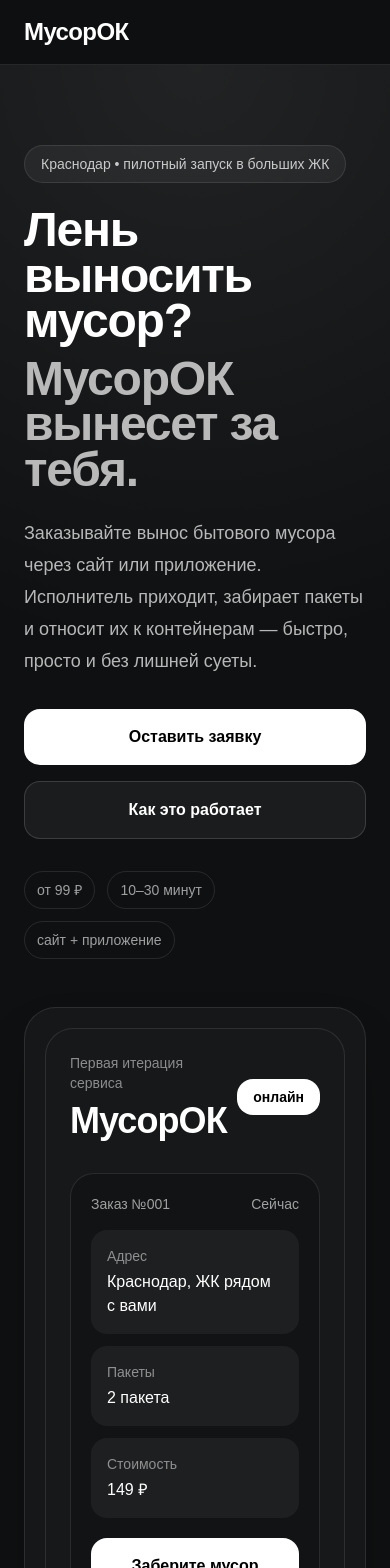
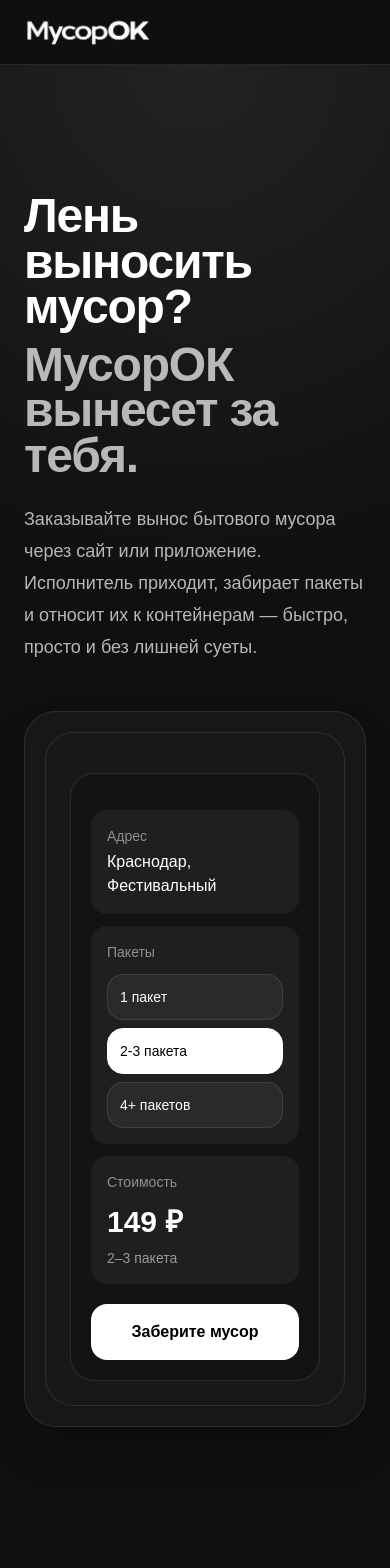
Before and after one commit to tionofficialwork/musorok-site, a Next.js app: page / in a window 390 px wide. Shown: the top 1568 px of the page. Built offline with nearby package versions, Linux system fonts and the light colour scheme.

Commit message:
clear head and take map

```diff
--- a/app/page.tsx
+++ b/app/page.tsx
@@ -1,4 +1,6 @@
-export default function MusorokLanding() {
+import { useMemo, useState } from "react";
+
+export default function Home() {
   const steps = [
     {
       title: "Оставляете заявку",
@@ -15,9 +17,9 @@ export default function MusorokLanding() {
   ];
 
   const prices = [
-    { name: "Базовый", price: "99 ₽", desc: "1 пакет бытового мусора" },
-    { name: "Семейный", price: "149 ₽", desc: "2–3 пакета" },
-    { name: "Много всего", price: "от 199 ₽", desc: "4+ пакета или объёмный заказ" },
+    { id: "1", name: "Базовый", price: 99, label: "99 ₽", desc: "1 пакет бытового мусора" },
+    { id: "2-3", name: "Семейный", price: 149, label: "149 ₽", desc: "2–3 пакета" },
+    { id: "4+", name: "Много всего", price: 199, label: "от 199 ₽", desc: "4+ пакета или объёмный заказ" },
   ];
 
   const audience = [
@@ -44,20 +46,51 @@ export default function MusorokLanding() {
     },
   ];
 
+  const krasnodarAreas = [
+    "Фестивальный",
+    "Юбилейный",
+    "Центральный",
+    "Черёмушки",
+    "Гидростроителей",
+    "Пашковский",
+    "Западный обход",
+    "Немецкая деревня",
+  ];
+
+  const [isAddressOpen, setIsAddressOpen] = useState(false);
+  const [addressMode, setAddressMode] = useState<"map" | "manual">("map");
+  const [selectedArea, setSelectedArea] = useState("Фестивальный");
+  const [manualAddress, setManualAddress] = useState("");
+  const [selectedPackageId, setSelectedPackageId] = useState("2-3");
+
+  const selectedPrice = useMemo(() => {
+    return prices.find((item) => item.id === selectedPackageId) ?? prices[1];
+  }, [prices, selectedPackageId]);
+
+  const addressLabel = addressMode === "manual"
+    ? manualAddress || "Введите адрес вручную"
+    : `Краснодар, ${selectedArea}`;
+
   return (
     <div className="min-h-screen bg-[#0f1011] text-white">
       <header className="sticky top-0 z-40 border-b border-white/10 bg-[#0f1011]/90 backdrop-blur">
         <div className="mx-auto flex max-w-7xl items-center justify-between px-6 py-4 lg:px-8">
           <div className="flex items-center gap-3">
-  		<div className="text-2xl font-extrabold tracking-tight text-white">
-  			МусорОК
-  		</div>
-            <span className="hidden text-sm text-white/60 md:block">Сервис выноса мусора по кнопке</span>
+            <img src="/musorok-logo-removebg-preview.png" alt="МусорОК" className="h-8 w-auto" />
+            <span className="hidden text-sm text-white/60 md:block">
+              Сервис выноса мусора в Краснодаре
+            </span>
           </div>
           <nav className="hidden items-center gap-6 text-sm text-white/75 md:flex">
-            <a href="#how" className="transition hover:text-white">Как это работает</a>
-            <a href="#prices" className="transition hover:text-white">Тарифы</a>
-            <a href="#faq" className="transition hover:text-white">FAQ</a>
+            <a href="#how" className="transition hover:text-white">
+              Как это работает
+            </a>
+            <a href="#prices" className="transition hover:text-white">
+              Тарифы
+            </a>
+            <a href="#faq" className="transition hover:text-white">
+              FAQ
+            </a>
           </nav>
         </div>
       </header>
@@ -65,69 +98,129 @@ export default function MusorokLanding() {
       <main>
         <section className="relative overflow-hidden">
           <div className="absolute inset-0 bg-[radial-gradient(circle_at_top,rgba(255,255,255,0.08),transparent_35%)]" />
-          <div className="mx-auto grid max-w-7xl gap-12 px-6 py-20 lg:grid-cols-2 lg:items-center lg:px-8 lg:py-28">
+          <div className="mx-auto grid max-w-7xl gap-12 px-6 py-32 lg:grid-cols-2 lg:items-center lg:px-8 lg:py-44">
             <div>
-              <div className="mb-6 inline-flex items-center rounded-full border border-white/10 bg-white/5 px-4 py-2 text-sm text-white/75">
-                Краснодар • пилотный запуск в больших ЖК
-              </div>
               <h1 className="max-w-2xl text-5xl font-black leading-[0.95] tracking-tight sm:text-6xl lg:text-7xl">
                 Лень выносить мусор?
-                <span className="mt-3 block text-white/70">МусорОК вынесет за тебя.</span>
+                <span className="mt-3 block text-white/70">
+                  МусорОК вынесет за тебя.
+                </span>
               </h1>
               <p className="mt-6 max-w-xl text-lg leading-8 text-white/70">
-                Заказывайте вынос бытового мусора через сайт или приложение. Исполнитель приходит,
-                забирает пакеты и относит их к контейнерам — быстро, просто и без лишней суеты.
+                Заказывайте вынос бытового мусора через сайт или приложение. Исполнитель
+                приходит, забирает пакеты и относит их к контейнерам — быстро, просто и
+                без лишней суеты.
               </p>
-              <div className="mt-8 flex flex-col gap-4 sm:flex-row">
-                <a
-                  href="#cta"
-                  className="rounded-2xl bg-white px-6 py-4 text-center text-base font-bold text-black transition hover:scale-[1.02]"
-                >
-                  Оставить заявку
-                </a>
-                <a
-                  href="#how"
-                  className="rounded-2xl border border-white/15 bg-white/5 px-6 py-4 text-center text-base font-semibold text-white transition hover:bg-white/10"
-                >
-                  Как это работает
-                </a>
-              </div>
-              <div className="mt-8 flex flex-wrap gap-3 text-sm text-white/60">
-                <span className="rounded-full border border-white/10 px-3 py-2">от 99 ₽</span>
-                <span className="rounded-full border border-white/10 px-3 py-2">10–30 минут</span>
-                <span className="rounded-full border border-white/10 px-3 py-2">сайт + приложение</span>
-              </div>
             </div>
 
             <div className="relative">
               <div className="rounded-[2rem] border border-white/10 bg-white/[0.03] p-5 shadow-2xl shadow-black/30">
                 <div className="rounded-[1.75rem] border border-white/10 bg-[#17181a] p-6">
-                  <div className="flex items-center justify-between">
-                    <div>
-                      <p className="text-sm text-white/50">Первая итерация сервиса</p>
-                      <p className="mt-2 text-4xl font-black tracking-tight">МусорОК</p>
-                    </div>
-                    <div className="rounded-2xl bg-white px-4 py-2 text-sm font-bold text-black">онлайн</div>
-                  </div>
+                  <div className="mt-4 rounded-3xl border border-white/10 bg-black/20 p-5">
+                    <div className="mt-4 space-y-3">
+                      <button
+                        type="button"
+                        onClick={() => setIsAddressOpen((prev) => !prev)}
+                        className="w-full rounded-2xl bg-white/5 p-4 text-left transition hover:bg-white/10"
+                      >
+                        <p className="text-sm text-white/50">Адрес</p>
+                        <p className="mt-1 font-medium">{addressLabel}</p>
+                      </button>
 
-                  <div className="mt-8 rounded-3xl border border-white/10 bg-black/20 p-5">
-                    <div className="flex items-center justify-between text-sm text-white/60">
-                      <span>Заказ №001</span>
-                      <span>Сейчас</span>
-                    </div>
-                    <div className="mt-4 space-y-3">
-                      <div className="rounded-2xl bg-white/5 p-4">
-                        <p className="text-sm text-white/50">Адрес</p>
-                        <p className="mt-1 font-medium">Краснодар, ЖК рядом с вами</p>
-                      </div>
+                      {isAddressOpen && (
+                        <div className="rounded-2xl border border-white/10 bg-white/[0.04] p-4">
+                          <div className="mb-4 flex gap-2">
+                            <button
+                              type="button"
+                              onClick={() => setAddressMode("map")}
+                              className={`rounded-2xl px-4 py-2 text-sm font-semibold transition ${
+                                addressMode === "map"
+                                  ? "bg-white text-black"
+                                  : "bg-white/5 text-white hover:bg-white/10"
+                              }`}
+                            >
+                              Выбрать на карте
+                            </button>
+                            <button
+                              type="button"
+                              onClick={() => setAddressMode("manual")}
+                              className={`rounded-2xl px-4 py-2 text-sm font-semibold transition ${
+                                addressMode === "manual"
+                                  ? "bg-white text-black"
+                                  : "bg-white/5 text-white hover:bg-white/10"
+                              }`}
+                            >
+                              Ввести вручную
+                            </button>
+                          </div>
+
+                          {addressMode === "map" ? (
+                            <div>
+                              <div className="grid min-h-[220px] place-items-center rounded-3xl border border-white/10 bg-[linear-gradient(135deg,#1d1f22,#111214)] p-6">
+                                <div className="w-full max-w-sm">
+                                  <div className="mb-4 flex items-center justify-between text-sm text-white/55">
+                                    <span>Карта Краснодара</span>
+                                    <span>Выберите район</span>
+                                  </div>
+                                  <div className="grid grid-cols-2 gap-3">
+                                    {krasnodarAreas.map((area) => (
+                                      <button
+                                        key={area}
+                                        type="button"
+                                        onClick={() => setSelectedArea(area)}
+                                        className={`rounded-2xl border px-3 py-3 text-sm transition ${
+                                          selectedArea === area
+                                            ? "border-white bg-white text-black"
+                                            : "border-white/10 bg-white/5 text-white hover:bg-white/10"
+                                        }`}
+                                      >
+                                        {area}
+                                      </button>
+                                    ))}
+                                  </div>
+                                </div>
+                              </div>
+                              <p className="mt-3 text-sm text-white/45">
+                                Пока это MVP-карта: на следующем этапе можно подключить настоящую карту с пином.
+                              </p>
+                            </div>
+                          ) : (
+                            <div>
+                              <input
+                                value={manualAddress}
+                                onChange={(e) => setManualAddress(e.target.value)}
+                                placeholder="Например: Краснодар, ул. Красная, 176"
+                                className="w-full rounded-2xl border border-white/10 bg-white/5 px-4 py-4 text-white placeholder:text-white/35 outline-none transition focus:border-white/25"
+                              />
+                            </div>
+                          )}
+                        </div>
+                      )}
+
                       <div className="grid gap-3 sm:grid-cols-2">
                         <div className="rounded-2xl bg-white/5 p-4">
                           <p className="text-sm text-white/50">Пакеты</p>
-                          <p className="mt-1 font-medium">2 пакета</p>
+                          <div className="mt-3 grid gap-2">
+                            {prices.map((item) => (
+                              <button
+                                key={item.id}
+                                type="button"
+                                onClick={() => setSelectedPackageId(item.id)}
+                                className={`rounded-2xl border px-3 py-3 text-left text-sm font-medium transition ${
+                                  selectedPackageId === item.id
+                                    ? "border-white bg-white text-black"
+                                    : "border-white/10 bg-white/5 text-white hover:bg-white/10"
+                                }`}
+                              >
+                                {item.id} пакет{item.id === "1" ? "" : item.id === "2-3" ? "а" : "ов"}
+                              </button>
+                            ))}
+                          </div>
                         </div>
                         <div className="rounded-2xl bg-white/5 p-4">
                           <p className="text-sm text-white/50">Стоимость</p>
-                          <p className="mt-1 font-medium">149 ₽</p>
+                          <p className="mt-3 text-3xl font-black">{selectedPrice.label}</p>
+                          <p className="mt-2 text-sm text-white/55">{selectedPrice.desc}</p>
                         </div>
                       </div>
                     </div>
@@ -141,14 +234,21 @@ export default function MusorokLanding() {
           </div>
         </section>
 
-        <section id="how" className="mx-auto max-w-7xl px-6 py-16 lg:px-8">
+        <section id="how" className="scroll-mt-32 mx-auto max-w-7xl px-6 py-16 lg:px-8">
           <div className="max-w-2xl">
-            <p className="text-sm font-semibold uppercase tracking-[0.2em] text-white/45">Как это работает</p>
-            <h2 className="mt-3 text-3xl font-black tracking-tight sm:text-4xl">Три простых шага, чтобы не нести мусор самому</h2>
+            <p className="text-sm font-semibold uppercase tracking-[0.2em] text-white/45">
+              Как это работает
+            </p>
+            <h2 className="mt-3 text-3xl font-black tracking-tight sm:text-4xl">
+              Три простых шага, чтобы не нести мусор самому
+            </h2>
           </div>
           <div className="mt-10 grid gap-6 md:grid-cols-3">
             {steps.map((step, i) => (
-              <div key={step.title} className="rounded-[2rem] border border-white/10 bg-white/[0.03] p-6">
+              <div
+                key={step.title}
+                className="rounded-[2rem] border border-white/10 bg-white/[0.03] p-6"
+              >
                 <div className="mb-5 flex h-12 w-12 items-center justify-center rounded-2xl bg-white text-lg font-black text-black">
                   0{i + 1}
                 </div>
@@ -159,20 +259,41 @@ export default function MusorokLanding() {
           </div>
         </section>
 
-        <section id="prices" className="mx-auto max-w-7xl px-6 py-16 lg:px-8">
+        <section id="prices" className="scroll-mt-32 mx-auto max-w-7xl px-6 py-16 lg:px-8">
           <div className="rounded-[2rem] border border-white/10 bg-white/[0.03] p-8 lg:p-10">
             <div className="max-w-2xl">
-              <p className="text-sm font-semibold uppercase tracking-[0.2em] text-white/45">Тарифы</p>
-              <h2 className="mt-3 text-3xl font-black tracking-tight sm:text-4xl">Понятные цены без сложных условий</h2>
+              <p className="text-sm font-semibold uppercase tracking-[0.2em] text-white/45">
+                Тарифы
+              </p>
+              <h2 className="mt-3 text-3xl font-black tracking-tight sm:text-4xl">
+                Понятные цены без сложных условий
+              </h2>
             </div>
             <div className="mt-10 grid gap-6 lg:grid-cols-3">
               {prices.map((item) => (
-                <div key={item.name} className="rounded-[1.75rem] border border-white/10 bg-black/20 p-6">
-                  <p className="text-sm uppercase tracking-[0.18em] text-white/45">{item.name}</p>
-                  <p className="mt-4 text-4xl font-black">{item.price}</p>
-                  <p className="mt-3 text-white/65">{item.desc}</p>
-                  <button className="mt-8 w-full rounded-2xl border border-white/15 bg-white/5 px-4 py-3 font-semibold transition hover:bg-white/10">
-                    Выбрать
+                <div
+                  key={item.name}
+                  className={`rounded-[1.75rem] border p-6 transition ${
+                    selectedPackageId === item.id
+                      ? "border-white bg-white text-black"
+                      : "border-white/10 bg-black/20"
+                  }`}
+                >
+                  <p className={`text-sm uppercase tracking-[0.18em] ${selectedPackageId === item.id ? "text-black/45" : "text-white/45"}`}>
+                    {item.name}
+                  </p>
+                  <p className="mt-4 text-4xl font-black">{item.label}</p>
+                  <p className={`mt-3 ${selectedPackageId === item.id ? "text-black/65" : "text-white/65"}`}>{item.desc}</p>
+                  <button
+                    type="button"
+                    onClick={() => setSelectedPackageId(item.id)}
+                    className={`mt-8 w-full rounded-2xl px-4 py-3 font-semibold transition ${
+                      selectedPackageId === item.id
+                        ? "border border-black/10 bg-black text-white hover:opacity-90"
+                        : "border border-white/15 bg-white/5 hover:bg-white/10"
+                    }`}
+                  >
+                    {selectedPackageId === item.id ? "Выбрано" : "Выбрать"}
                   </button>
                 </div>
               ))}
@@ -183,40 +304,62 @@ export default function MusorokLanding() {
         <section className="mx-auto max-w-7xl px-6 py-16 lg:px-8">
           <div className="grid gap-8 lg:grid-cols-[1.1fr_0.9fr]">
             <div className="rounded-[2rem] border border-white/10 bg-white/[0.03] p-8">
-              <p className="text-sm font-semibold uppercase tracking-[0.2em] text-white/45">Для кого</p>
-              <h2 className="mt-3 text-3xl font-black tracking-tight sm:text-4xl">Сервис для тех, кто ценит время и комфорт</h2>
+              <p className="text-sm font-semibold uppercase tracking-[0.2em] text-white/45">
+                Для кого
+              </p>
+              <h2 className="mt-3 text-3xl font-black tracking-tight sm:text-4xl">
+                Сервис для тех, кто ценит время и комфорт
+              </h2>
               <div className="mt-8 grid gap-3 sm:grid-cols-2">
                 {audience.map((item) => (
-                  <div key={item} className="rounded-2xl border border-white/10 bg-black/20 px-4 py-4 text-white/85">
+                  <div
+                    key={item}
+                    className="rounded-2xl border border-white/10 bg-black/20 px-4 py-4 text-white/85"
+                  >
                     {item}
                   </div>
                 ))}
               </div>
             </div>
             <div className="rounded-[2rem] border border-white/10 bg-white p-8 text-black">
-              <p className="text-sm font-semibold uppercase tracking-[0.2em] text-black/45">Оффер</p>
-              <h2 className="mt-3 text-3xl font-black tracking-tight">Не носи мусор. Живи нормально.</h2>
+              <p className="text-sm font-semibold uppercase tracking-[0.2em] text-black/45">
+                Оффер
+              </p>
+              <h2 className="mt-3 text-3xl font-black tracking-tight">
+                Не носи мусор. Живи нормально.
+              </h2>
               <p className="mt-4 leading-7 text-black/65">
-                МусорОК — это бытовой сервис нового типа: открыл, заказал, отдал пакет, забыл о проблеме.
-                Без звонков, ожиданий и лишней суеты.
+                МусорОК — это бытовой сервис нового типа: открыл, заказал, отдал пакет,
+                забыл о проблеме. Без звонков, ожиданий и лишней суеты.
               </p>
               <div className="mt-8 space-y-3">
-                <div className="rounded-2xl bg-black/5 p-4">Подходит для пилотного запуска в одном районе или ЖК</div>
-                <div className="rounded-2xl bg-black/5 p-4">Легко расширяется до приложения с подпиской</div>
-                <div className="rounded-2xl bg-black/5 p-4">Можно развить в сервис микро-поручений</div>
+                <div className="rounded-2xl bg-black/5 p-4">
+                  Подходит для пилотного запуска в одном районе или ЖК
+                </div>
+                <div className="rounded-2xl bg-black/5 p-4">
+                  Легко расширяется до приложения с подпиской
+                </div>
+                <div className="rounded-2xl bg-black/5 p-4">
+                  Можно развить в сервис микро-поручений
+                </div>
               </div>
             </div>
           </div>
         </section>
 
-        <section id="cta" className="mx-auto max-w-7xl px-6 py-16 lg:px-8">
+        <section id="cta" className="scroll-mt-32 mx-auto max-w-7xl px-6 py-16 lg:px-8">
           <div className="rounded-[2.25rem] border border-white/10 bg-white/[0.04] p-8 lg:p-12">
             <div className="grid gap-8 lg:grid-cols-[1fr_420px] lg:items-center">
               <div>
-                <p className="text-sm font-semibold uppercase tracking-[0.2em] text-white/45">Оставить заявку</p>
-                <h2 className="mt-3 text-3xl font-black tracking-tight sm:text-4xl">Запустим МусорОК в вашем ЖК</h2>
+                <p className="text-sm font-semibold uppercase tracking-[0.2em] text-white/45">
+                  Оставить заявку
+                </p>
+                <h2 className="mt-3 text-3xl font-black tracking-tight sm:text-4xl">
+                  Запустим МусорОК в вашем ЖК
+                </h2>
                 <p className="mt-4 max-w-2xl leading-7 text-white/65">
-                  Оставьте контакты, чтобы первыми получить доступ к сервису и узнать о запуске в вашем районе.
+                  Оставьте контакты, чтобы первыми получить доступ к сервису и узнать о
+                  запуске в вашем районе.
                 </p>
               </div>
               <form className="rounded-[1.75rem] border border-white/10 bg-black/20 p-5">
@@ -238,21 +381,29 @@ export default function MusorokLanding() {
                   </button>
                 </div>
                 <p className="mt-3 text-xs leading-5 text-white/40">
-                  Нажимая кнопку, вы соглашаетесь на обработку данных. Текст политики можно добавить на следующем этапе.
+                  Нажимая кнопку, вы соглашаетесь на обработку данных. Текст политики
+                  можно добавить на следующем этапе.
                 </p>
               </form>
             </div>
           </div>
         </section>
 
-        <section id="faq" className="mx-auto max-w-7xl px-6 py-16 lg:px-8">
+        <section id="faq" className="scroll-mt-32 mx-auto max-w-7xl px-6 py-16 lg:px-8">
           <div className="max-w-2xl">
-            <p className="text-sm font-semibold uppercase tracking-[0.2em] text-white/45">FAQ</p>
-            <h2 className="mt-3 text-3xl font-black tracking-tight sm:text-4xl">Частые вопросы</h2>
+            <p className="text-sm font-semibold uppercase tracking-[0.2em] text-white/45">
+              FAQ
+            </p>
+            <h2 className="mt-3 text-3xl font-black tracking-tight sm:text-4xl">
+              Частые вопросы
+            </h2>
           </div>
           <div className="mt-10 grid gap-4">
             {faq.map((item) => (
-              <div key={item.q} className="rounded-[1.5rem] border border-white/10 bg-white/[0.03] p-6">
+              <div
+                key={item.q}
+                className="rounded-[1.5rem] border border-white/10 bg-white/[0.03] p-6"
+              >
                 <h3 className="text-lg font-bold">{item.q}</h3>
                 <p className="mt-3 leading-7 text-white/65">{item.a}</p>
               </div>
@@ -263,7 +414,7 @@ export default function MusorokLanding() {
 
       <footer className="border-t border-white/10">
         <div className="mx-auto flex max-w-7xl flex-col gap-3 px-6 py-8 text-sm text-white/45 md:flex-row md:items-center md:justify-between lg:px-8">
-          <p>© МусорОК — мусор это просто</p>
+          <p>© МусорОК — первая итерация лендинга</p>
           <p>powered by TION</p>
         </div>
       </footer>
```
Also changed, not shown: public/musorok-logo-removebg-preview.png (added), public/musorok-logo.png (deleted).
